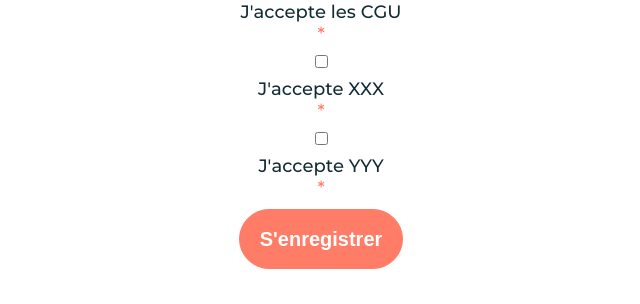
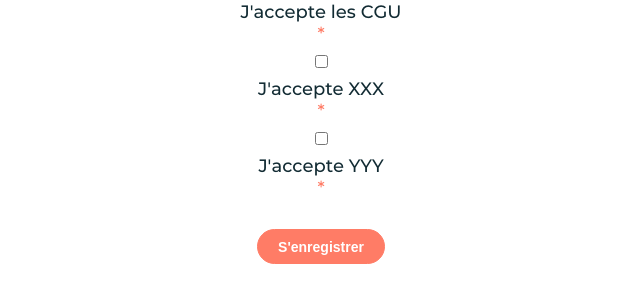
Before and after one commit to aouf/aouf-lowtech, a PHP site: page /tpl/deloge_register.php in a window 1280 px wide. Shown: the part 1302-1606 px from the top of the page, without its empty margins (319-959 px from the left). Before the commit the page ends 1571 px from the top, so only its background shows below. Run offline with PHP 8.4, Linux system fonts and the light colour scheme; some libraries are stand-ins or nearby versions.

Commit message:
Amélioration design page de connexion.

```diff
--- a/htdocs/inc/style.css
+++ b/htdocs/inc/style.css
@@ -257,10 +257,11 @@ a {
 /* Éléments*/
 button:not(#viewPassword) {
   border-radius: 30px;
-  height: 60px;
+  height: 35px;
   font-weight: bold;
-  font-size: 20px;
+  font-size: 14px;
   padding: 5px 20px 5px 20px;
+  margin: 30px 0 20px 0;
 }
 
 /* Page de connexion*/
@@ -302,6 +303,10 @@ div.home h1, div.home label {
 
 #connexion-form {
   margin: 20px;
+}
+
+.index-small-links {
+    margin: 10px;
 }
 
 /* Page de liens pour inscription*/
--- a/tpl/index.php
+++ b/tpl/index.php
@@ -61,8 +61,8 @@ require_once 'head.php';
                     <input type='password' name='password' required>
                     <button class='bg-vert' type='submit' value='Connexion'>CONNEXION</button>
                 </form>
-                <center><a class="small-text under saumon" href='/register'>S'inscrire</a></center>
-                <center><a class="small-text under saumon" href='/lostpassword'>Mot de passe oublié</a></center>
+                <center class="index-small-links"><a class="small-text under saumon" href='/register'>S'inscrire</a></center>
+                <center class="index-small-links"><a class="small-text under saumon" href='/lostpassword'>Mot de passe oublié</a></center>
             </div>
         </div>
     </div>
```
